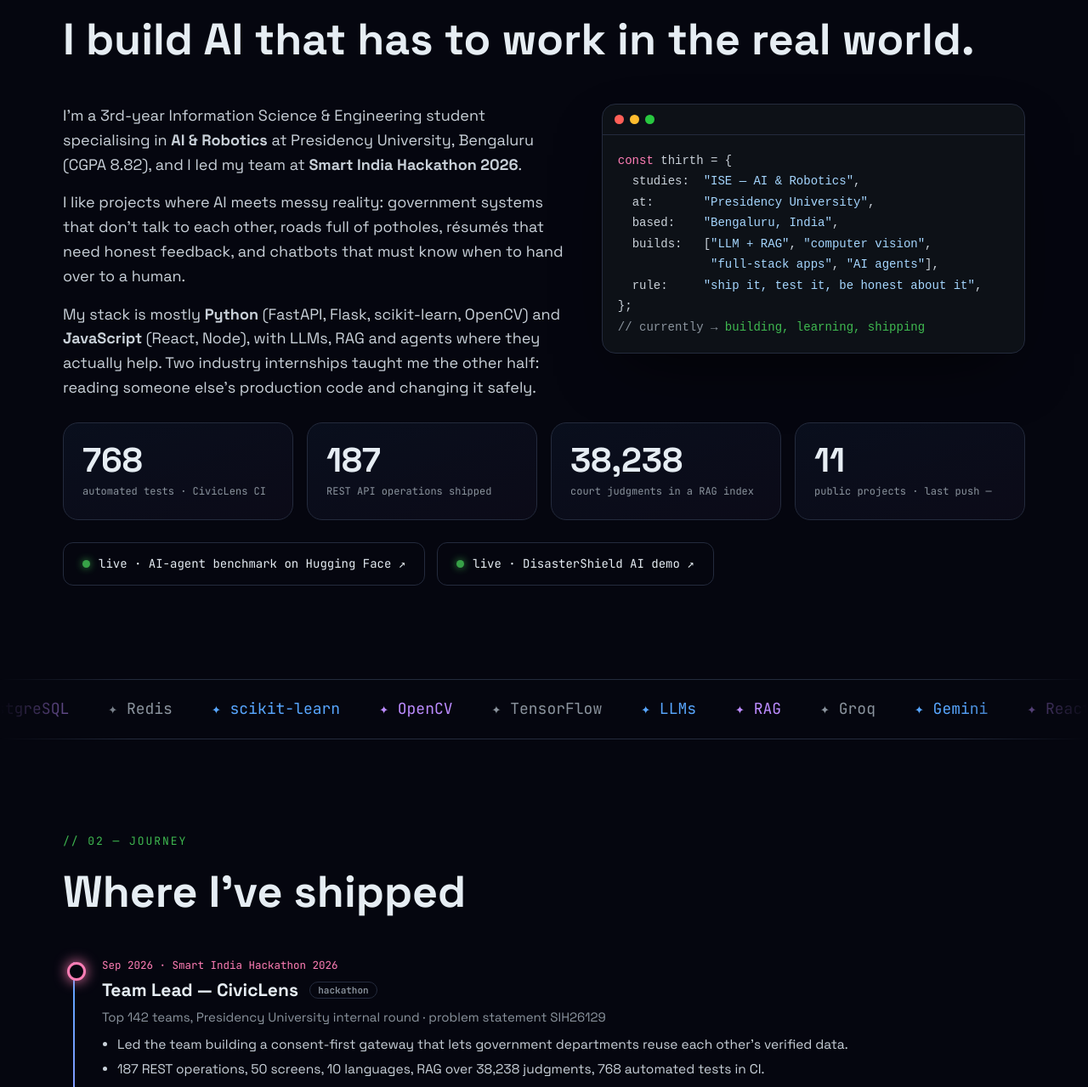
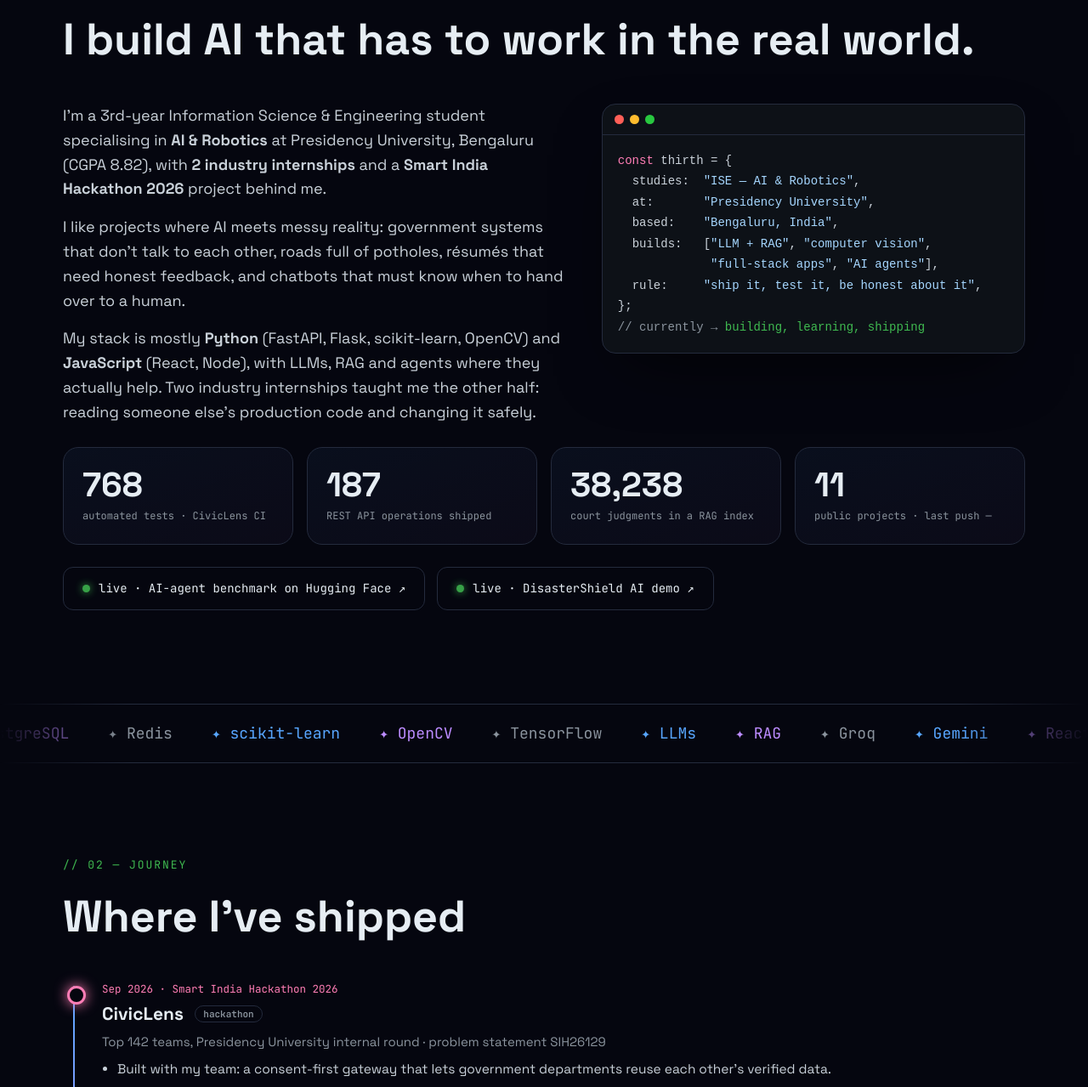
Before and after one commit to thirthpatel2-web/thirthpatel2-web.github.io, a plain HTML site: page index.html in a window 1280 px wide. Shown: the part 934-2213 px from the top of the page at 85% size. Drawn offline with nearby package versions, Linux system fonts and the light colour scheme; no server answers; animation ran at ten frames a second.

Commit message:
Standard one-page résumé; SIH listed as a team project, not team lead

```diff
--- a/index.html
+++ b/index.html
@@ -4,14 +4,14 @@
 <meta charset="utf-8" />
 <meta name="viewport" content="width=device-width, initial-scale=1" />
 <title>Thirth Patel · AI/ML & Full-Stack Software Engineer</title>
-<meta name="description" content="Thirth Patel — B.Tech ISE (AI & Robotics) at Presidency University, Bengaluru. AI/ML, LLM + RAG, AI agents, computer vision, FastAPI and full-stack engineering. SIH 2026 team lead. Open to SDE and AI/ML internships." />
+<meta name="description" content="Thirth Patel — B.Tech ISE (AI & Robotics) at Presidency University, Bengaluru. AI/ML, LLM + RAG, AI agents, computer vision, FastAPI and full-stack engineering. 2 industry internships. Open to SDE and AI/ML internships." />
 <meta name="keywords" content="Thirth Patel, software engineer, AI ML engineer, LLM, RAG, AI agents, computer vision, FastAPI, Python, React, full-stack, Smart India Hackathon, Presidency University, Bengaluru, internship" />
 <meta name="author" content="Thirth Patel" />
 <link rel="canonical" href="https://thirthpatel2-web.github.io/" />
 <meta property="og:type" content="profile" />
 <meta property="og:url" content="https://thirthpatel2-web.github.io/" />
 <meta property="og:title" content="Thirth Patel · AI/ML & Full-Stack Software Engineer" />
-<meta property="og:description" content="SIH 2026 team lead. CivicLens: 768 tests, 187 APIs, LLM + RAG over 38,238 judgments. AI agents, computer vision, full-stack." />
+<meta property="og:description" content="2 industry internships. CivicLens: 768 tests, 187 APIs, LLM + RAG over 38,238 judgments. AI agents, computer vision, full-stack." />
 <meta property="og:image" content="https://img.youtube.com/vi/tzFOb6MYcbs/maxresdefault.jpg" />
 <meta name="twitter:card" content="summary_large_image" />
 <script type="application/ld+json">
@@ -220,7 +220,7 @@
   <h2 class="reveal">I build AI that has to work in the real world.</h2>
   <div class="about">
     <div class="reveal">
-      <p>I'm a 3rd-year Information Science &amp; Engineering student specialising in <b>AI &amp; Robotics</b> at Presidency University, Bengaluru (CGPA 8.82), and I led my team at <b>Smart India Hackathon 2026</b>.</p>
+      <p>I'm a 3rd-year Information Science &amp; Engineering student specialising in <b>AI &amp; Robotics</b> at Presidency University, Bengaluru (CGPA 8.82), with <b>2 industry internships</b> and a <b>Smart India Hackathon 2026</b> project behind me.</p>
       <p>I like projects where AI meets messy reality: government systems that don't talk to each other, roads full of potholes, résumés that need honest feedback, and chatbots that must know when to hand over to a human.</p>
       <p>My stack is mostly <b>Python</b> (FastAPI, Flask, scikit-learn, OpenCV) and <b>JavaScript</b> (React, Node), with LLMs, RAG and agents where they actually help. Two industry internships taught me the other half: reading someone else's production code and changing it safely.</p>
     </div>
@@ -257,10 +257,10 @@
   <div class="tl">
     <div class="ev reveal" style="--c:var(--pink)">
       <div class="when">Sep 2026 · Smart India Hackathon 2026</div>
-      <h3>Team Lead — CivicLens <span class="kind">hackathon</span></h3>
+      <h3>CivicLens <span class="kind">hackathon</span></h3>
       <div class="org">Top 142 teams, Presidency University internal round · problem statement SIH26129</div>
       <ul>
-        <li>Led the team building a consent-first gateway that lets government departments reuse each other's verified data.</li>
+        <li>Built with my team: a consent-first gateway that lets government departments reuse each other's verified data.</li>
         <li>187 REST operations, 50 screens, 10 languages, RAG over 38,238 judgments, 768 automated tests in CI.</li>
       </ul>
     </div>
@@ -334,7 +334,7 @@
       <p>Every number on it links back to code you can open: tests, APIs, benchmarks, live demos.</p>
       <ul class="checks">
         <li>ATS-friendly single column, real text</li>
-        <li>2 industry internships · SIH 2026 team lead</li>
+        <li>Standard one-page format · 2 industry internships</li>
         <li>AI/ML · backend · full-stack keywords, all backed by projects</li>
       </ul>
       <div class="links" style="justify-content:flex-start">
@@ -479,7 +479,7 @@
   sudo hire-me  try it
   clear · exit`,
     whoami: () => `Thirth Patel — B.Tech ISE (AI &amp; Robotics), Presidency University, Bengaluru · CGPA 8.82
-SIH 2026 team lead · 2 industry internships · builds AI that has to work in the real world.`,
+2 industry internships · SIH 2026 Top 142 · builds AI that has to work in the real world.`,
     projects: () => [
       ["Civiclens", "consent-first gov data gateway · 768 tests · 187 APIs · RAG"],
       ["cascade-failure-env", "AI-agent SRE benchmark · Meta × HF OpenEnv"],
@@ -491,7 +491,7 @@
     ].map(([r, d]) => `  ${gh(r)}  — ${d}`).join("\n"),
     experience: () => `  Jul–Sep 2026  Full-Stack Web Dev Intern · Technofenatics Solutions (Sattix)
   Jan–Feb 2026  Web Development Intern · Amdox Technologies
-  Sep 2026      SIH 2026 · Team Lead · Top 142 (internal round)
+  Sep 2026      SIH 2026 · CivicLens · Top 142 (internal round)
   2026          Meta × HF OpenEnv · FusionX 2026 · Hack Devengers 2.0`,
     skills: () => `  ai/ml     LLMs · RAG · agents · NLP · computer vision · scikit-learn · TensorFlow · OpenCV
   backend   Python · FastAPI · Flask · Node/Express · PostgreSQL · Redis · MongoDB · REST · WebSockets
```
Also changed, not shown: resume-preview.png, 2 other files.
